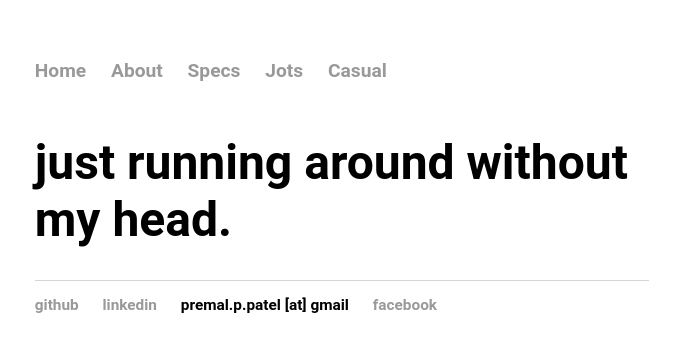
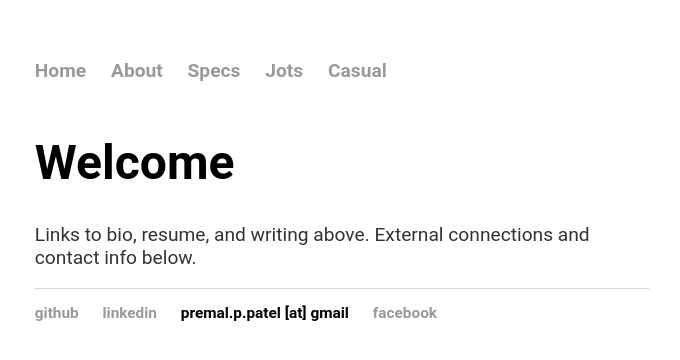
Before and after one commit to patelpp/patelpp.github.io, a Jekyll site: the page built from about/index.md, in a window 1280 px wide. Shown: the top 360 px of the page, without its empty margins (298-978 px from the left). Built offline with Jekyll 4.4.1, drawn with Linux system fonts in a browser that asks for light colours.

Commit message:
Updated 'about/index.md' via CloudCannon

```diff
--- a/about/index.md
+++ b/about/index.md
@@ -3,4 +3,10 @@ layout: default
 title: About
 ---
 
-# just running around without my head.
+<div class="blurb">
+	<h1>Welcome</h1>
+	<p>
+		Links to bio, resume, and writing above.
+		External connections and contact info below.
+	</p>
+</div><!-- /.blurb -->
```
